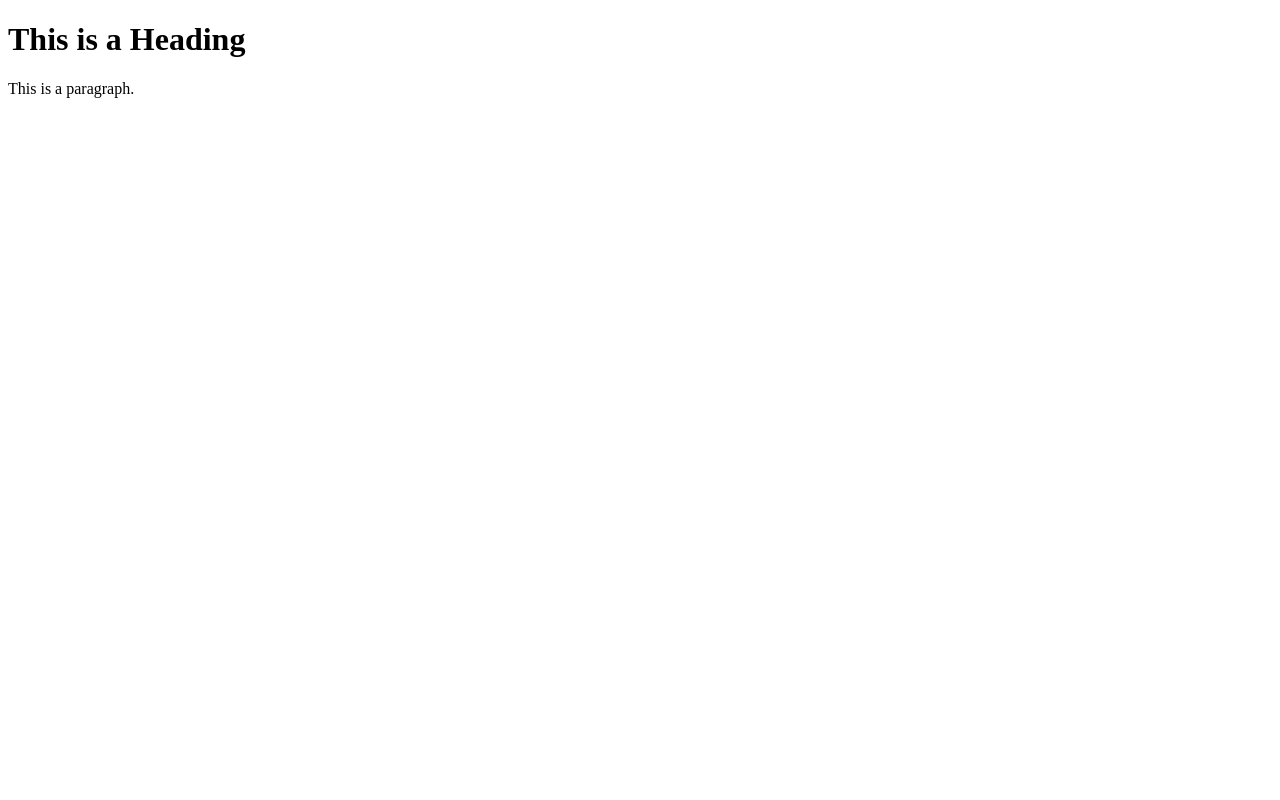
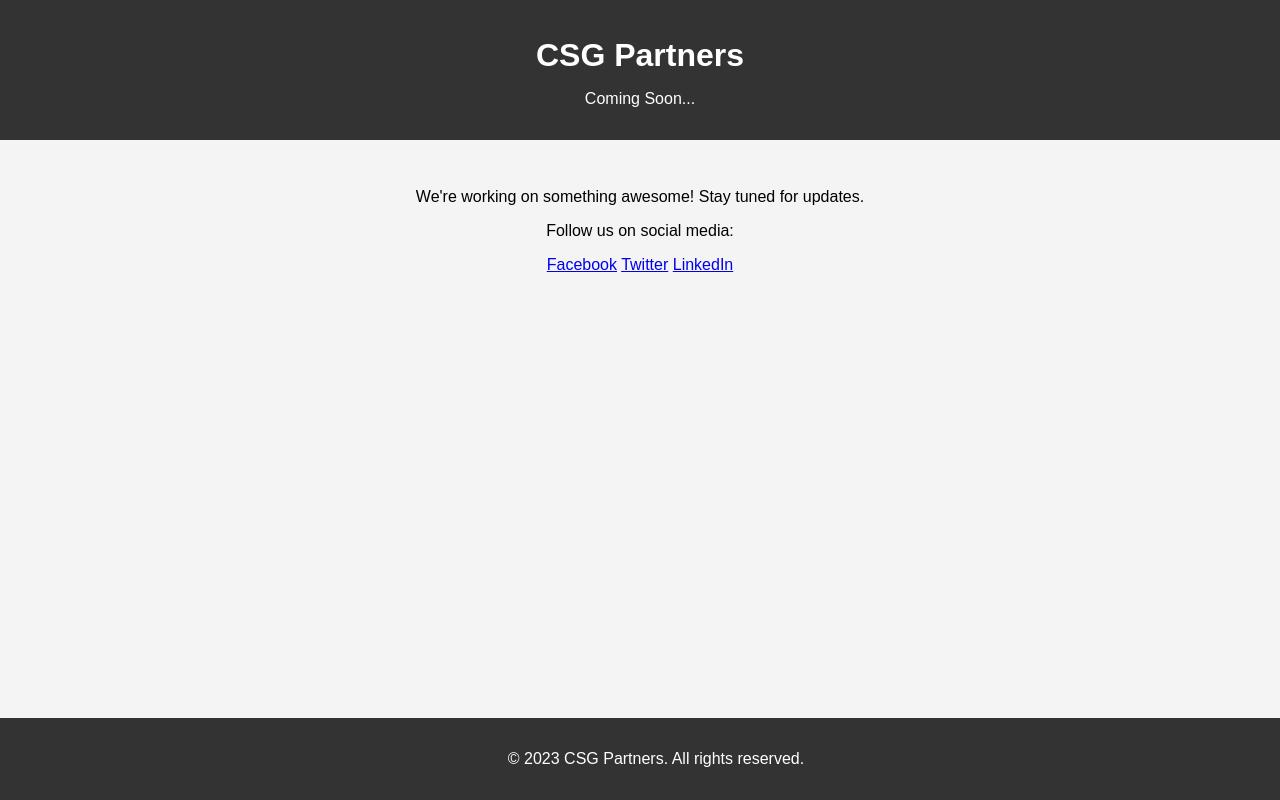
Before and after one commit to chamgill/cfpage, a plain HTML site: page index.html in a window 1280 px wide. Drawn offline with Linux system fonts and the light colour scheme.

Commit message:
Update index.html

```diff
--- a/index.html
+++ b/index.html
@@ -1,12 +1,59 @@
 <!DOCTYPE html>
-<html>
+<html lang="en">
 <head>
-<title>Page Title</title>
+    <meta charset="UTF-8">
+    <meta name="viewport" content="width=device-width, initial-scale=1.0">
+    <title>CSG Partners - Coming Soon</title>
+    <style>
+        body {
+            font-family: Arial, sans-serif;
+            background-color: #f4f4f4;
+            margin: 0;
+            padding: 0;
+            text-align: center;
+        }
+
+        header {
+            background-color: #333;
+            color: #fff;
+            padding: 1em;
+        }
+
+        h1 {
+            margin-bottom: 0;
+        }
+
+        main {
+            padding: 2em;
+        }
+
+        footer {
+            background-color: #333;
+            color: #fff;
+            padding: 1em;
+            position: fixed;
+            bottom: 0;
+            width: 100%;
+        }
+    </style>
 </head>
 <body>
+    <header>
+        <h1>CSG Partners</h1>
+        <p>Coming Soon...</p>
+    </header>
 
-<h1>This is a Heading</h1>
-<p>This is a paragraph.</p>
+    <main>
+        <p>We're working on something awesome! Stay tuned for updates.</p>
+        <p>Follow us on social media:</p>
+        <!-- Add your social media links here -->
+        <a href="#" target="_blank">Facebook</a>
+        <a href="#" target="_blank">Twitter</a>
+        <a href="#" target="_blank">LinkedIn</a>
+    </main>
 
+    <footer>
+        <p>&copy; 2023 CSG Partners. All rights reserved.</p>
+    </footer>
 </body>
 </html>
```
